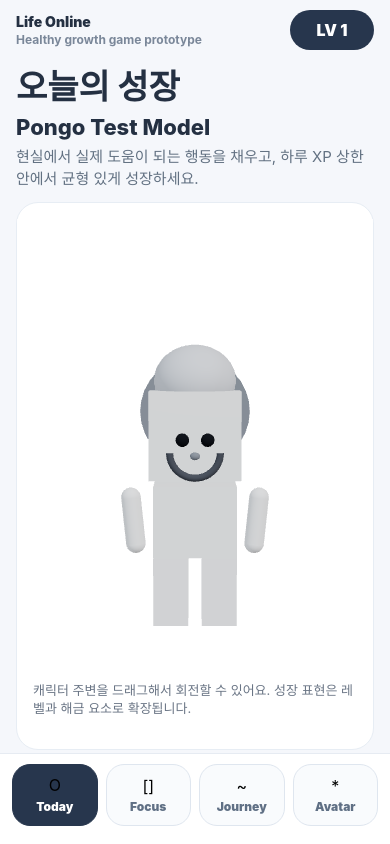
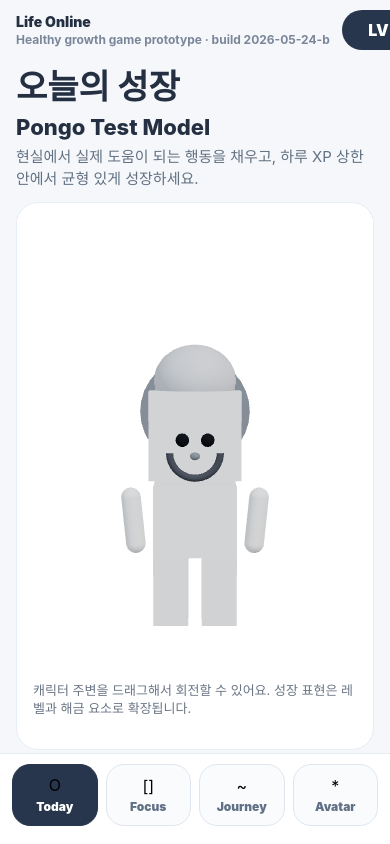
Before and after one commit to jeon-stat/Life-Online, a React Native app: screen / in a window 390 px wide. Built offline with nearby package versions, Linux system fonts and the light colour scheme.

Commit message:
Trigger fresh Pages deploy with visible build marker

```diff
--- a/App.js
+++ b/App.js
@@ -67,7 +67,7 @@ export default function App() {
             <View style={styles.topbar}>
               <View>
                 <Text style={styles.brand}>Life Online</Text>
-                <Text style={styles.brandSub}>Healthy growth game prototype</Text>
+                <Text style={styles.brandSub}>Healthy growth game prototype · build 2026-05-24-b</Text>
               </View>
               <View style={styles.levelPill}>
                 <Text style={styles.levelText}>LV {state.level}</Text>
```
